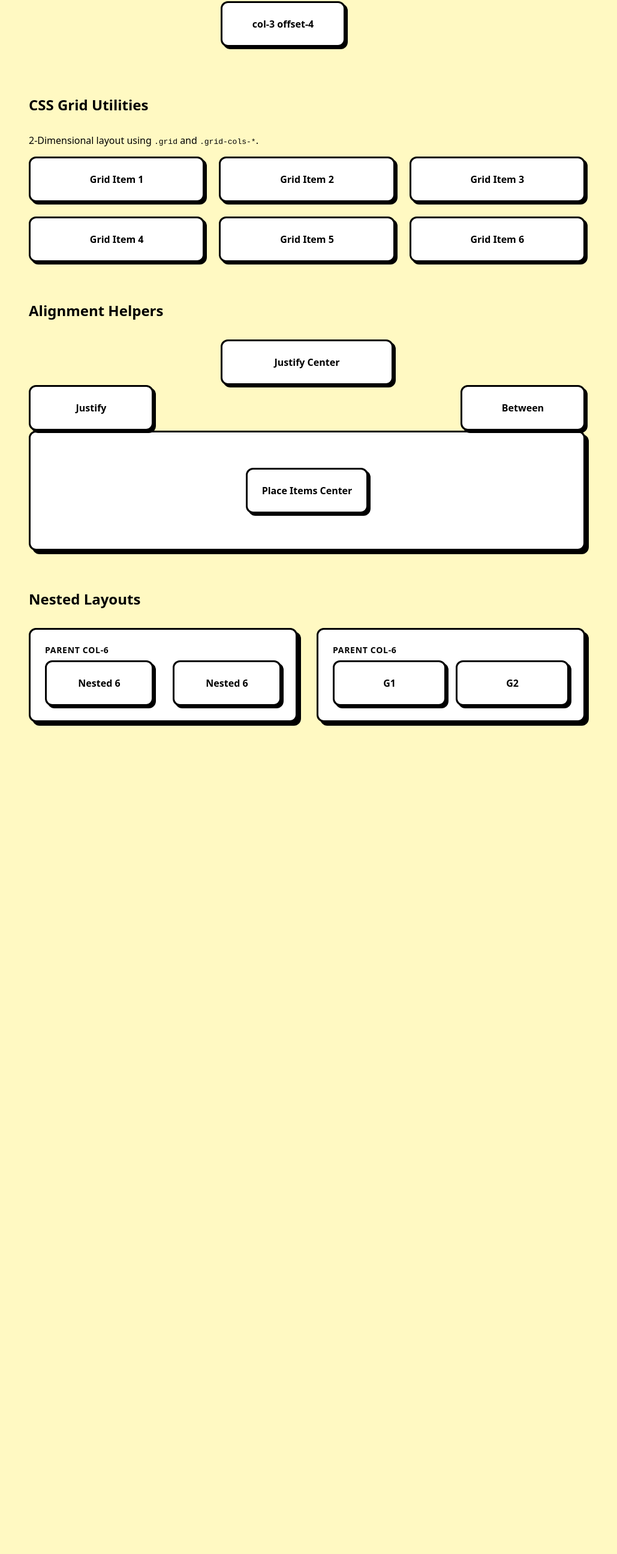
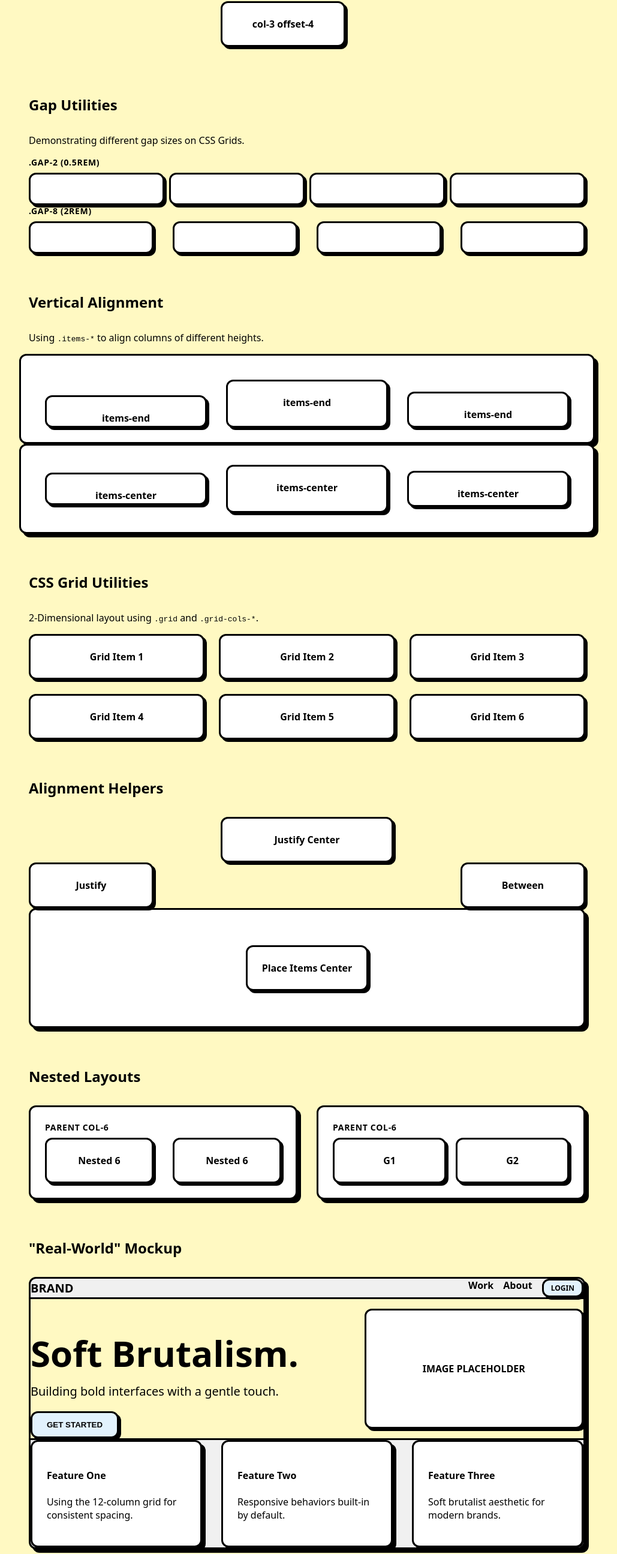
Before and after one commit to bllyanos/lembrut, a website: page demo/layout.html in a window 1280 px wide. Shown: the part 1098-3689 px from the top of the page at 60% size, without its empty margins (128-1157 px from the left). Before the commit the page ends 2406 px from the top, so only its background shows below. Drawn offline with Linux system fonts and the light colour scheme.

Commit message:
feat(demo): add gap, alignment, and real-world mockup sections

```diff
--- a/demo/layout.html
+++ b/demo/layout.html
@@ -87,6 +87,58 @@
             </div>
         </section>
 
+        <!-- Gaps -->
+        <section>
+            <h2 class="text-2xl font-bold">Gap Utilities</h2>
+            <p class="mb-4">Demonstrating different gap sizes on CSS Grids.</p>
+            <div class="mb-8">
+                <span class="demo-label">.gap-2 (0.5rem)</span>
+                <div class="grid grid-cols-4 gap-2">
+                    <div class="demo-box bg-pastel-purple"></div>
+                    <div class="demo-box bg-pastel-purple"></div>
+                    <div class="demo-box bg-pastel-purple"></div>
+                    <div class="demo-box bg-pastel-purple"></div>
+                </div>
+            </div>
+            <div class="mb-8">
+                <span class="demo-label">.gap-8 (2rem)</span>
+                <div class="grid grid-cols-4 gap-8">
+                    <div class="demo-box bg-pastel-purple"></div>
+                    <div class="demo-box bg-pastel-purple"></div>
+                    <div class="demo-box bg-pastel-purple"></div>
+                    <div class="demo-box bg-pastel-purple"></div>
+                </div>
+            </div>
+        </section>
+
+        <!-- Vertical Alignment -->
+        <section>
+            <h2 class="text-2xl font-bold">Vertical Alignment</h2>
+            <p class="mb-4">Using <code>.items-*</code> to align columns of different heights.</p>
+            <div class="row items-end bg-white p-6 card mb-8" style="min-height: 150px;">
+                <div class="col-4">
+                    <div class="demo-box bg-pastel-blue" style="height: 40px;">items-end</div>
+                </div>
+                <div class="col-4">
+                    <div class="demo-box bg-pastel-blue" style="height: 80px;">items-end</div>
+                </div>
+                <div class="col-4">
+                    <div class="demo-box bg-pastel-blue" style="height: 60px;">items-end</div>
+                </div>
+            </div>
+            <div class="row items-center bg-white p-6 card" style="min-height: 150px;">
+                <div class="col-4">
+                    <div class="demo-box bg-pastel-green" style="height: 40px;">items-center</div>
+                </div>
+                <div class="col-4">
+                    <div class="demo-box bg-pastel-green" style="height: 80px;">items-center</div>
+                </div>
+                <div class="col-4">
+                    <div class="demo-box bg-pastel-green" style="height: 60px;">items-center</div>
+                </div>
+            </div>
+        </section>
+
         <!-- CSS Grid -->
         <section>
             <h2 class="text-2xl font-bold">CSS Grid Utilities</h2>
@@ -147,6 +199,62 @@
             </div>
         </section>
 
+        <!-- Real-World Example -->
+        <section class="mb-32">
+            <h2 class="text-2xl font-bold">"Real-World" Mockup</h2>
+            <div class="card p-0" style="overflow: hidden; background-color: #f0f0f0;">
+                <!-- Mock Nav -->
+                <div class="bg-white border-b p-4 flex justify-between items-center" style="border-bottom: 3px solid black;">
+                    <div class="font-black text-xl">BRAND</div>
+                    <div class="flex gap-4">
+                        <div class="font-bold">Work</div>
+                        <div class="font-bold">About</div>
+                        <div class="btn btn-primary" style="padding: 0.25rem 0.75rem; font-size: 0.75rem;">Login</div>
+                    </div>
+                </div>
+
+                <!-- Mock Hero -->
+                <div class="p-12 bg-pastel-yellow" style="border-bottom: 3px solid black;">
+                    <div class="row items-center">
+                        <div class="col-tablet-7">
+                            <h3 class="text-6xl font-black mb-4">Soft Brutalism.</h3>
+                            <p class="text-xl mb-8">Building bold interfaces with a gentle touch.</p>
+                            <button class="btn btn-primary">Get Started</button>
+                        </div>
+                        <div class="col-tablet-5">
+                            <div class="demo-box bg-white" style="height: 200px; display: flex; align-items: center; justify-content: center;">
+                                IMAGE PLACEHOLDER
+                            </div>
+                        </div>
+                    </div>
+                </div>
+
+                <!-- Mock Content -->
+                <div class="p-12">
+                    <div class="row">
+                        <div class="col-tablet-4 mb-8">
+                            <div class="card p-6 bg-white h-full">
+                                <h4 class="font-bold mb-2">Feature One</h4>
+                                <p>Using the 12-column grid for consistent spacing.</p>
+                            </div>
+                        </div>
+                        <div class="col-tablet-4 mb-8">
+                            <div class="card p-6 bg-white h-full">
+                                <h4 class="font-bold mb-2">Feature Two</h4>
+                                <p>Responsive behaviors built-in by default.</p>
+                            </div>
+                        </div>
+                        <div class="col-tablet-4 mb-8">
+                            <div class="card p-6 bg-white h-full">
+                                <h4 class="font-bold mb-2">Feature Three</h4>
+                                <p>Soft brutalist aesthetic for modern brands.</p>
+                            </div>
+                        </div>
+                    </div>
+                </div>
+            </div>
+        </section>
+
     </div>
 </body>
 </html>
```
